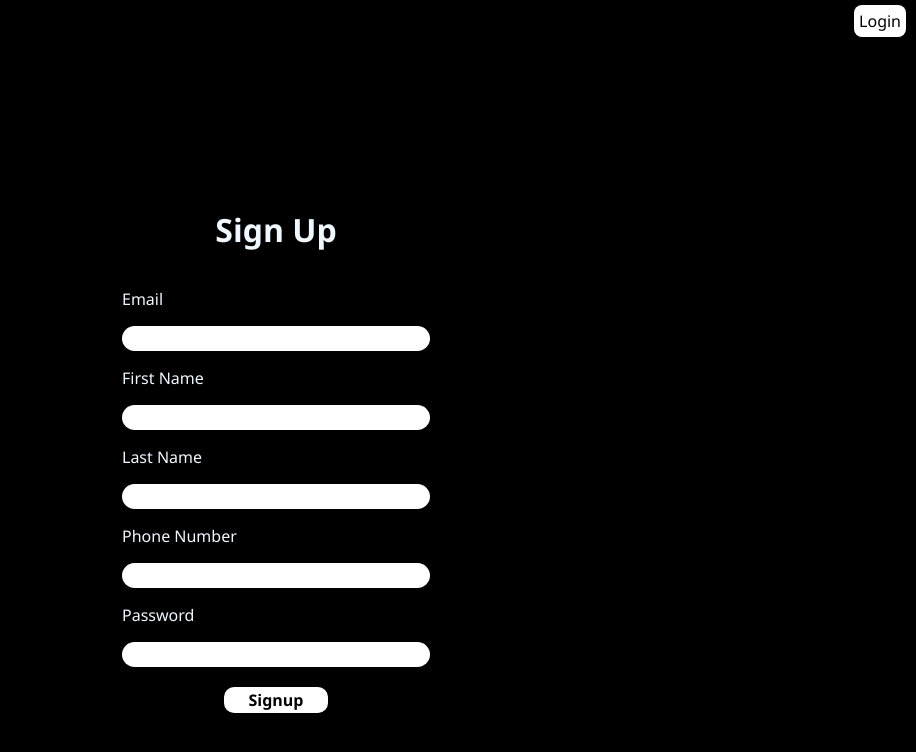
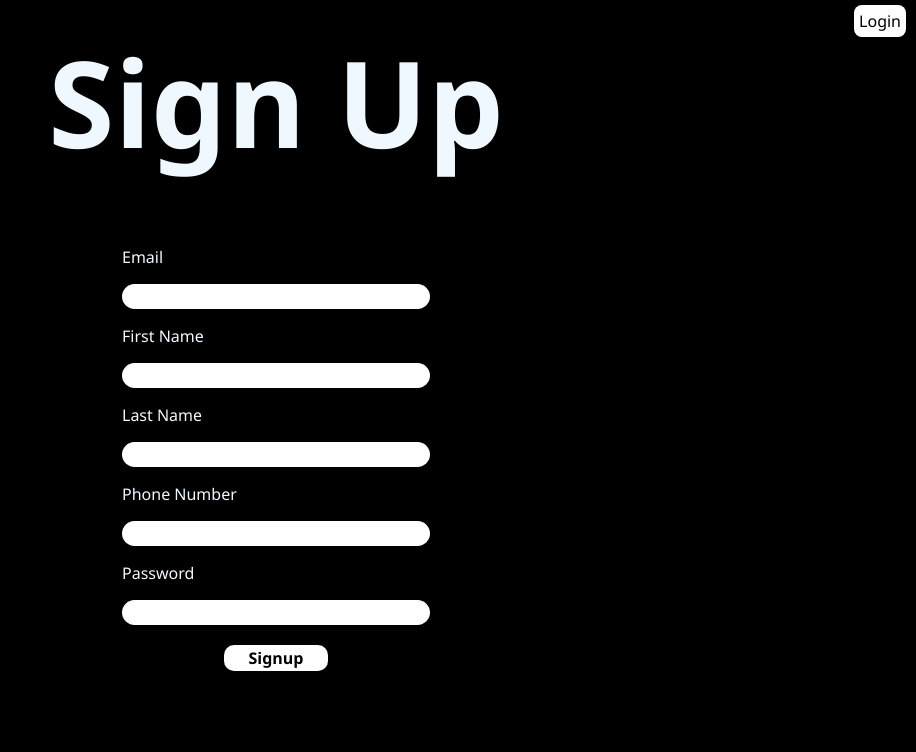
Before and after one commit to likun-3993/intelli-shop, a React (Create React App) app: page /signup in a window 1280 px wide. Shown: the top 752 px of the page, without its empty margins (364-1280 px from the left). Built offline with nearby package versions, Linux system fonts and the light colour scheme.

Commit message:
header updates

```diff
--- a/src/components/LogSign/Login.js
+++ b/src/components/LogSign/Login.js
@@ -48,7 +48,7 @@ function Login() {
         <div className={styles.log}>Sign Up</div>
       </Link>
       <div className={styles.contain}>
-        <h1 className="headline">Login Page</h1>
+        <h1 className={styles.headline}>Login Page</h1>
         <p className={styles.marker}>Email</p>
         <input
           type="email"
--- a/src/components/LogSign/Signup.js
+++ b/src/components/LogSign/Signup.js
@@ -71,7 +71,7 @@ function Signup() {
         <div className={styles.log}>Login</div>
       </Link>
       <div className={styles.contain}>
-        <h1 className="headLine">Sign Up </h1>
+        <h1 className={styles.headLine}>Sign Up </h1>
         <p className={styles.marker}>Email</p>
         <input
           type="email"
@@ -108,11 +108,11 @@ function Signup() {
           onChange={handlePassword}
         />
         <div className={styles.button}>
-          {check &&
+          {check && (
             <Link to="/shop" state={{ id: email }} className={styles.link}>
-            Signup
+              Signup
             </Link>
-          }
+          )}
           {!check && p}
         </div>
       </div>
```
